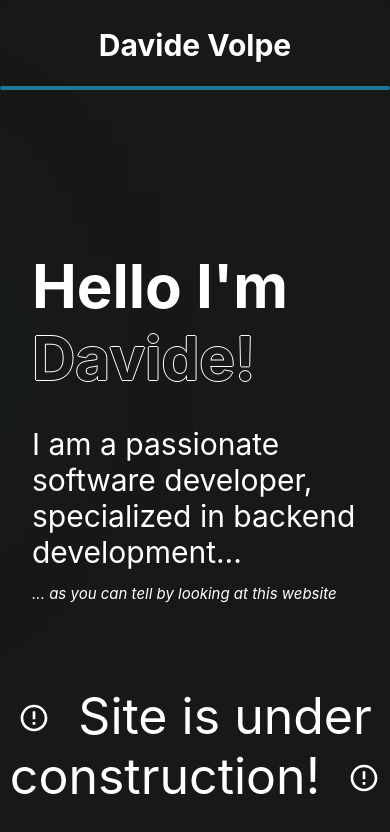
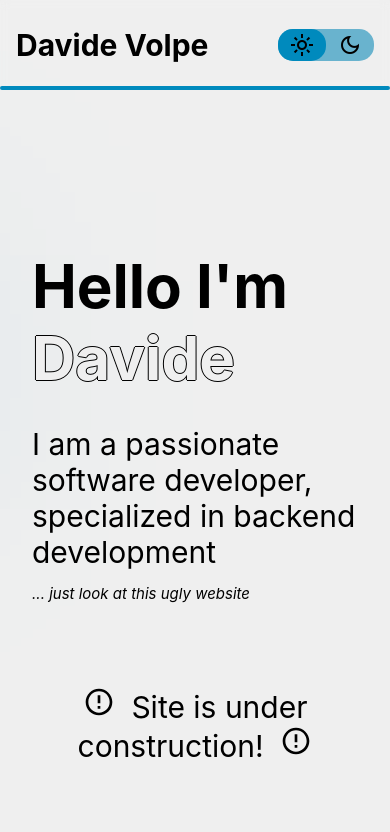
Before and after one commit to westfox-5/davidevolpe.dev, a React (Create React App) app: page / in a window 390 px wide. Shown: the top 832 px of the page. Built offline with nearby package versions, Linux system fonts and the light colour scheme.

Commit message:
☀️🌙 added light-dark modes! - removed css modules (more complications than needed)

```diff
--- a/public/index.html
+++ b/public/index.html
@@ -5,9 +5,14 @@
   <meta charset="utf-8" />
   <link rel="icon" href="%PUBLIC_URL%/logo.png" />
   <meta name="viewport" content="width=device-width, initial-scale=1" />
-  <meta name="theme-color" content="#000000" />
-  <meta name="description" content="Web site created using create-react-app" />
+  <meta name="description" content="Davide Volpe's webpage" />
   <link rel="apple-touch-icon" href="%PUBLIC_URL%/logo2.png" />
+
+  <!--
+      Google Font Material Icons
+  -->
+  <link href="https://fonts.googleapis.com/css2?family=Material+Symbols+Outlined" rel="stylesheet" />
+
   <!--
       manifest.json provides metadata used when your web app is installed on a
       user's mobile device or desktop. See https://developers.google.com/web/fundamentals/web-app-manifest/
--- a/src/App.css
+++ /dev/null
@@ -1,7 +0,0 @@
-.center {
-  text-align: center;
-}
-
-.big {
-  font-size: 50px;
-}
--- a/src/App.tsx
+++ b/src/App.tsx
@@ -1,4 +1,3 @@
-import "./App.css";
 import Header from "./components/Header";
 import Title from "./components/Title";
 
@@ -11,11 +10,11 @@ function App() {
 
       <div className="center big">
 
-        <svg xmlns="http://www.w3.org/2000/svg" viewBox="0 0 24 24" width="32" height="32"><path d="M12 22C6.47715 22 2 17.5228 2 12C2 6.47715 6.47715 2 12 2C17.5228 2 22 6.47715 22 12C22 17.5228 17.5228 22 12 22ZM12 20C16.4183 20 20 16.4183 20 12C20 7.58172 16.4183 4 12 4C7.58172 4 4 7.58172 4 12C4 16.4183 7.58172 20 12 20ZM11 15H13V17H11V15ZM11 7H13V13H11V7Z" fill="rgba(255,255,255,1)"></path></svg>
+        <svg fill="currentColor" xmlns="http://www.w3.org/2000/svg" viewBox="0 0 24 24" width="32" height="32"><path d="M12 22C6.47715 22 2 17.5228 2 12C2 6.47715 6.47715 2 12 2C17.5228 2 22 6.47715 22 12C22 17.5228 17.5228 22 12 22ZM12 20C16.4183 20 20 16.4183 20 12C20 7.58172 16.4183 4 12 4C7.58172 4 4 7.58172 4 12C4 16.4183 7.58172 20 12 20ZM11 15H13V17H11V15ZM11 7H13V13H11V7Z"></path></svg>
         &nbsp;
         Site is under construction!
         &nbsp;
-        <svg xmlns="http://www.w3.org/2000/svg" viewBox="0 0 24 24" width="32" height="32"><path d="M12 22C6.47715 22 2 17.5228 2 12C2 6.47715 6.47715 2 12 2C17.5228 2 22 6.47715 22 12C22 17.5228 17.5228 22 12 22ZM12 20C16.4183 20 20 16.4183 20 12C20 7.58172 16.4183 4 12 4C7.58172 4 4 7.58172 4 12C4 16.4183 7.58172 20 12 20ZM11 15H13V17H11V15ZM11 7H13V13H11V7Z" fill="rgba(255,255,255,1)"></path></svg>
+        <svg fill="currentColor" xmlns="http://www.w3.org/2000/svg" viewBox="0 0 24 24" width="32" height="32"><path d="M12 22C6.47715 22 2 17.5228 2 12C2 6.47715 6.47715 2 12 2C17.5228 2 22 6.47715 22 12C22 17.5228 17.5228 22 12 22ZM12 20C16.4183 20 20 16.4183 20 12C20 7.58172 16.4183 4 12 4C7.58172 4 4 7.58172 4 12C4 16.4183 7.58172 20 12 20ZM11 15H13V17H11V15ZM11 7H13V13H11V7Z"></path></svg>
 
       </div>
 
--- a/src/components/Header/Header.module.css
+++ b/src/components/Header/Header.css
@@ -1,11 +1,11 @@
-.nav_wrapper {
+.nav-wrapper {
   max-width: 1200px;
   height: 90px;
   margin: auto;
   padding: 2rem 1rem;
   display: flex;
   align-items: center;
-  justify-content: space-evenly;
+  justify-content: space-between;
   position: sticky;
   top: 0px;
   z-index: 10;
@@ -16,7 +16,7 @@
   font-weight: 400;
 }
 
-.nav_wrapper::after {
+.nav-wrapper::after {
   content: "";
   position: absolute;
   height: 4px;
@@ -27,16 +27,16 @@
   border-radius: 10px;
 }
 
-.nav_logo {
+.nav-logo {
   max-width: 70px;
 }
 
-.nav_logo img {
+.nav-logo img {
   border-radius: 20px;
   cursor: default;
 }
 
-.nav_links {
+.nav-links {
   list-style: none;
 
   display: flex;
@@ -44,22 +44,22 @@
   gap: 3rem;
 
   font-weight: 700;
-  font-size: var(--subsubtitle-size);
+  font-size: var(--font-size-subsubtitle);
 }
 
 @media only screen and (max-width: 600px) {
-  .nav_links {
-    font-size: var(--subtitle-size);
+  .nav-links {
+    font-size: var(--font-size-subtitle);
   }
 }
 
-.nav_link a {
+.nav-link a {
   position: relative;
   padding-bottom: 0.75rem;
-  color: var(--color-inverted);
+  color: var(--color);
 }
 
-.nav_link a::after {
+.nav-link a::after {
   content: "";
   position: absolute;
   height: 2px;
@@ -71,6 +71,32 @@
   border-radius: 10px;
 }
 
-.nav_link a:hover::after {
+.nav-link a:hover::after {
   width: 70%;
 }
+
+.right-section .dark-mode {
+  background-color: var(--background-color-light);
+  display: flex;
+  justify-content: space-between;
+  align-items: center;
+  height: 2rem;
+  width: 6rem;
+  cursor: pointer;
+  border-radius: var(--border-radius);
+
+  transition: color 2s;
+}
+
+.right-section .dark-mode span {
+  width: 50%;
+  height: 100%;
+  display: flex;
+  align-items: center;
+  justify-content: center;
+}
+
+.right-section .dark-mode span.active {
+  background-color: var(--color-accent);
+  border-radius: var(--border-radius);
+}
--- a/src/components/Header/Header.module.css.d.ts
+++ /dev/null
@@ -1,4 +0,0 @@
-export const nav_wrapper: string;
-export const nav_logo: string;
-export const nav_links: string;
-export const nav_link: string;
--- a/src/components/Header/index.tsx
+++ b/src/components/Header/index.tsx
@@ -1,12 +1,40 @@
-import classes from "./Header.module.css";
+import { useEffect, useRef } from "react";
+import "./Header.css";
 
 const Header = () => {
+  const darkModeRef = useRef<HTMLDivElement>(null);
+
+  useEffect(() => {
+    const handleClick = () => {
+      document.body.classList.toggle('dark-mode-variables');
+      darkModeRef.current?.querySelector('span:nth-child(1)')?.classList.toggle('active');
+      darkModeRef.current?.querySelector('span:nth-child(2)')?.classList.toggle('active');
+    };
+
+    const element = darkModeRef.current;
+    if (element != null) {
+      element?.addEventListener('click', handleClick);
+      return () => {
+        element?.removeEventListener('click', handleClick);
+      };
+    }
+
+  }, []);
+
+
   return (
     <div>
-      <nav className={classes.nav_wrapper}>
-        <ul className={classes.nav_links}>
-          <li className={classes.nav_link}><a href="#">Davide Volpe</a></li>
+      <nav className="nav-wrapper">
+        <ul className="nav-links">
+          <li className="nav-link"><a href="#">Davide Volpe</a></li>
         </ul>
+
+        <div className="right-section">
+          <div className="dark-mode" ref={darkModeRef}>
+            <span className="material-symbols-outlined active">light_mode</span>
+            <span className="material-symbols-outlined">dark_mode</span>
+          </div>
+        </div>
       </nav>
     </div>
   );
--- a/src/components/Title/Title.module.css
+++ b/src/components/Title/Title.css
@@ -31,22 +31,22 @@
   gap: 2rem;
 }
 
-.content_title {
+.content-title {
   font-weight: 700;
-  font-size: var(--title-size);
+  font-size: var(--font-size-title);
 }
 
-.content_title_inverted {
+.content-title-inverted {
   color: var(--background-color);
-  text-shadow: 1px 0 0 var(--color-inverted), 0 1px 0 var(--color-inverted),
-    -1px 0 0 var(--color-inverted), 0 -1px 0 var(--color-inverted);
+  text-shadow: 1px 0 0 var(--color), 0 1px 0 var(--color), -1px 0 0 var(--color),
+    0 -1px 0 var(--color);
 }
 
-.content_subtitle {
-  font-size: var(--subtitle-size);
+.content-subtitle {
+  font-size: var(--font-size-subtitle);
 }
 
-.content_subsubtitle {
+.content-subsubtitle {
   font-style: italic;
-  font-size: var(--subsubtitle-size);
+  font-size: var(--font-size-subsubtitle);
 }
--- a/src/components/Title/index.tsx
+++ b/src/components/Title/index.tsx
@@ -1,23 +1,23 @@
-import classes from "./Title.module.css";
+import "./Title.css";
 
 const Title = () => {
   return (
 
-    <div className={classes.container}>
+    <div className="container">
 
-      <span className={classes.blur}></span>
+      <span className="blur"></span>
 
-      <div className={classes.content}>
-        <div className={classes.content_title}>
+      <div className="content">
+        <div className="content-title">
           Hello I'm <br />
-          <span className={classes.content_title_inverted}>
-            Davide!
+          <span className="content-title-inverted">
+            Davide
           </span>
         </div>
-        <div className={classes.content_subtitle}>
+        <div className="content-subtitle">
           I am a passionate software developer,
-          <br /> specialized in backend development...
-          <br /> <span className={classes.content_subsubtitle}>... as you can tell by looking at this website</span>
+          <br /> specialized in backend development
+          <br /> <span className="content-subsubtitle">... just look at this ugly website</span>
         </div>
       </div>
     </div>
--- a/src/index.css
+++ b/src/index.css
@@ -1,18 +1,28 @@
 :root {
+  --background-color: #efefef;
+  --background-color-light: #69b3ce;
+  --color: #000000;
+  --color-accent: rgb(0, 138, 189);
+
+  --font-size-title: 100px;
+  --font-size-subtitle: 60px;
+  --font-size-subsubtitle: 30px;
+
+  --border-radius: 15px;
+}
+
+.dark-mode-variables {
   --background-color: #181818;
-  --color-inverted: #fff;
+  --background-color-light: #02435a;
+  --color: #fff;
   --color-accent: #207797;
-
-  --title-size: 100px;
-  --subtitle-size: 60px;
-  --subsubtitle-size: 30px;
 }
 
 @media only screen and (max-width: 600px) {
   :root {
-    --title-size: 60px;
-    --subtitle-size: 30px;
-    --subsubtitle-size: 15px;
+    --font-size-title: 60px;
+    --font-size-subtitle: 30px;
+    --font-size-subsubtitle: 15px;
   }
 }
 
@@ -20,7 +30,8 @@ body {
   background-color: var(--background-color);
 
   font-family: -apple-system, BlinkMacSystemFont, "Ubuntu", sans-serif;
-  font-size: calc(15px + 0.390625vw);
+
+  font-size: var(--font-size-subtitle);
   -webkit-font-smoothing: antialiased;
   -moz-osx-font-smoothing: grayscale;
 }
@@ -37,9 +48,17 @@ code {
   border: none;
   box-sizing: border-box;
 
-  color: var(--color-inverted);
+  color: var(--color);
 }
 
 a {
   text-decoration: none;
 }
+
+.center {
+  text-align: center;
+}
+
+.color-accent {
+  color: var(--color-accent);
+}
--- a/src/index.tsx
+++ b/src/index.tsx
@@ -2,7 +2,6 @@ import React from "react";
 import ReactDOM from "react-dom/client";
 import "./index.css";
 import App from "./App";
-import reportWebVitals from "./reportWebVitals";
 
 const root = ReactDOM.createRoot(
   document.getElementById("root") as HTMLElement
@@ -16,4 +15,4 @@ root.render(
 // If you want to start measuring performance in your app, pass a function
 // to log results (for example: reportWebVitals(console.log))
 // or send to an analytics endpoint. Learn more: https://bit.ly/CRA-vitals
-reportWebVitals(console.log);
+// reportWebVitals(console.log);
```
Also changed, not shown: src/components/Title/Title.module.css.d.ts (deleted, +0 -7 lines).
